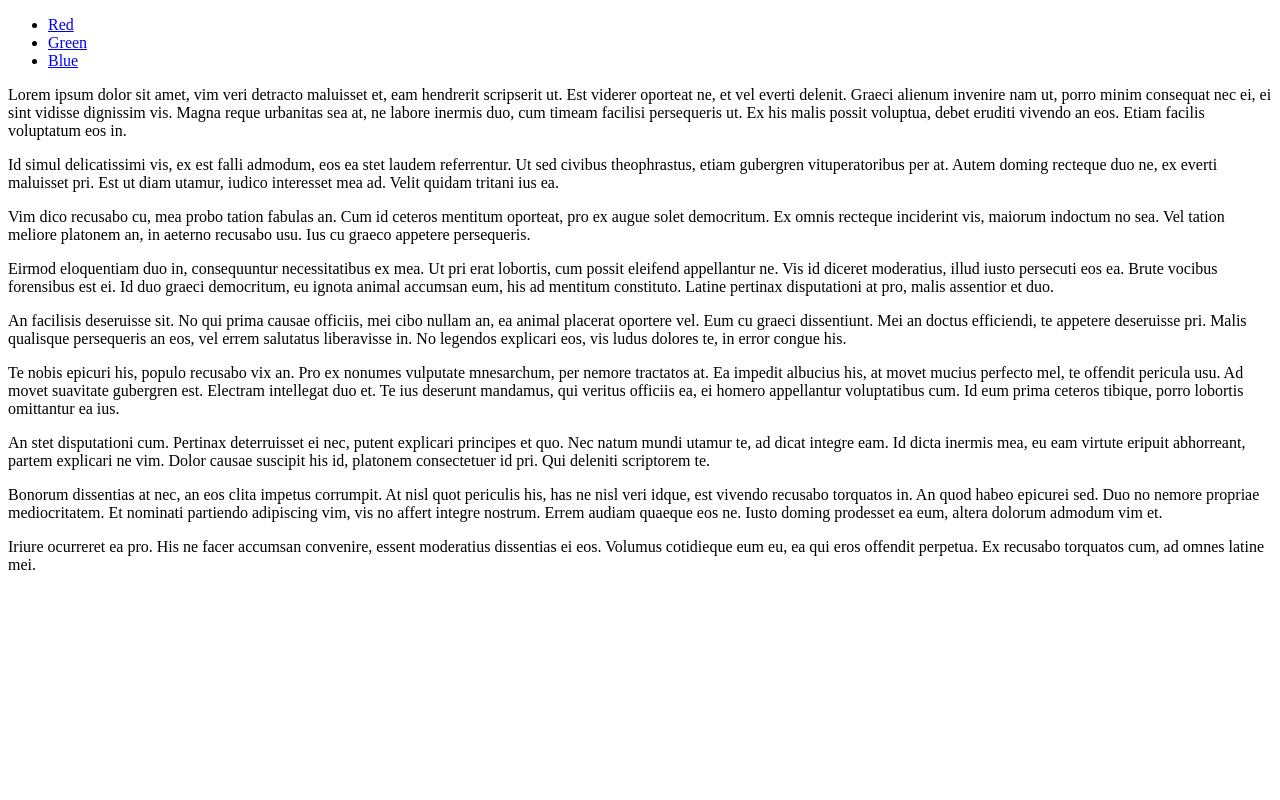
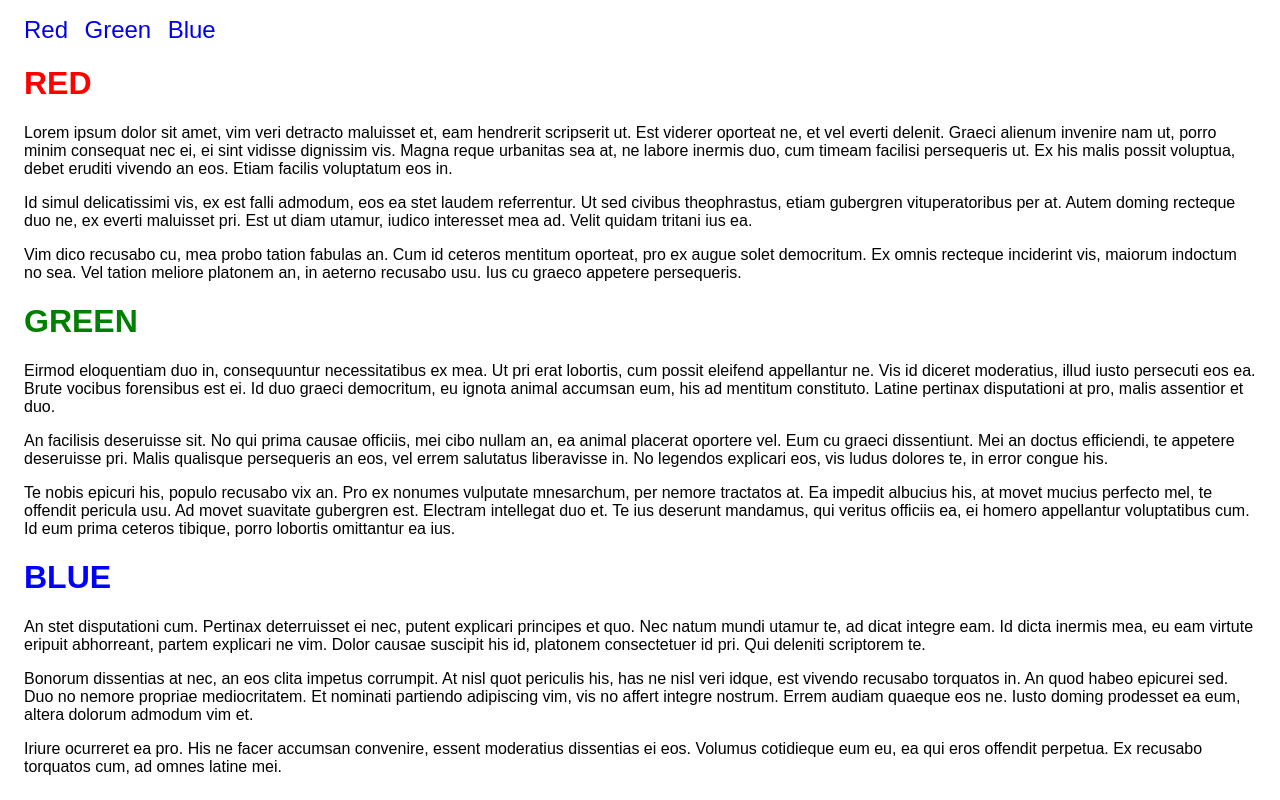
Before and after one commit to gmaniago/jquery-tabs, a website: page index.html in a window 1280 px wide. Drawn offline with nearby package versions, Linux system fonts and the light colour scheme; a web font is replaced by a local one.

Commit message:
completes normal mode

```diff
--- a/index.html
+++ b/index.html
@@ -6,22 +6,27 @@
 	<link rel="stylesheet" type="text/css" href="/styles/main.sass.sass.css">
 </head>
 <body>
-	<ul class="tabs">
-	    <li><a href="#tab1">Red</a></li>
-	    <li><a href="#tab2">Green</a></li>
-	    <li><a href="#tab3">Blue</a></li>
-  	</ul>
-	  <div id="tab1">
+	<div class="tabs">
+	    <a href="#tab" id="redtab" class="tab">Red</a>
+	    <a href="#tab" id="greentab" class="tab">Green</a>
+	    <a href="#tab" id="bluetab" class="tab">Blue</a>
+  	</div>
+
+	  <div id="red-content">
+	  	<h1 id="h1red">RED</h1>
 	    <p>Lorem ipsum dolor sit amet, vim veri detracto maluisset et, eam hendrerit scripserit ut. Est viderer oporteat ne, et vel everti delenit. Graeci alienum invenire nam ut, porro minim consequat nec ei, ei sint vidisse dignissim vis. Magna reque urbanitas sea at, ne labore inermis duo, cum timeam facilisi persequeris ut. Ex his malis possit voluptua, debet eruditi vivendo an eos. Etiam facilis voluptatum eos in.</p>
 	    <p>Id simul delicatissimi vis, ex est falli admodum, eos ea stet laudem referrentur. Ut sed civibus theophrastus, etiam gubergren vituperatoribus per at. Autem doming recteque duo ne, ex everti maluisset pri. Est ut diam utamur, iudico interesset mea ad. Velit quidam tritani ius ea.</p>
 	    <p>Vim dico recusabo cu, mea probo tation fabulas an. Cum id ceteros mentitum oporteat, pro ex augue solet democritum. Ex omnis recteque inciderint vis, maiorum indoctum no sea. Vel tation meliore platonem an, in aeterno recusabo usu. Ius cu graeco appetere persequeris.</p>
 	  </div>
-	   <div id="tab2">
+
+	   <div id="green-content">
+	    	<h1 id="h1green">GREEN</h1>
 		    <p>Eirmod eloquentiam duo in, consequuntur necessitatibus ex mea. Ut pri erat lobortis, cum possit eleifend appellantur ne. Vis id diceret moderatius, illud iusto persecuti eos ea. Brute vocibus forensibus est ei. Id duo graeci democritum, eu ignota animal accumsan eum, his ad mentitum constituto. Latine pertinax disputationi at pro, malis assentior et duo.</p>
 		    <p>An facilisis deseruisse sit. No qui prima causae officiis, mei cibo nullam an, ea animal placerat oportere vel. Eum cu graeci dissentiunt. Mei an doctus efficiendi, te appetere deseruisse pri. Malis qualisque persequeris an eos, vel errem salutatus liberavisse in. No legendos explicari eos, vis ludus dolores te, in error congue his.</p>
 		    <p>Te nobis epicuri his, populo recusabo vix an. Pro ex nonumes vulputate mnesarchum, per nemore tractatos at. Ea impedit albucius his, at movet mucius perfecto mel, te offendit pericula usu. Ad movet suavitate gubergren est. Electram intellegat duo et. Te ius deserunt mandamus, qui veritus officiis ea, ei homero appellantur voluptatibus cum. Id eum prima ceteros tibique, porro lobortis omittantur ea ius.</p>
 		  </div>
-  	<div id="tab3">
+  	<div id="blue-content">
+  		<h1 id="h1blue">BLUE</h1>
 	    <p>An stet disputationi cum. Pertinax deterruisset ei nec, putent explicari principes et quo. Nec natum mundi utamur te, ad dicat integre eam. Id dicta inermis mea, eu eam virtute eripuit abhorreant, partem explicari ne vim. Dolor causae suscipit his id, platonem consectetuer id pri. Qui deleniti scriptorem te.</p>
 	    <p>Bonorum dissentias at nec, an eos clita impetus corrumpit. At nisl quot periculis his, has ne nisl veri idque, est vivendo recusabo torquatos in. An quod habeo epicurei sed. Duo no nemore propriae mediocritatem. Et nominati partiendo adipiscing vim, vis no affert integre nostrum. Errem audiam quaeque eos ne. Iusto doming prodesset ea eum, altera dolorum admodum vim et.</p>
 	    <p>Iriure ocurreret ea pro. His ne facer accumsan convenire, essent moderatius dissentias ei eos. Volumus cotidieque eum eu, ea qui eros offendit perpetua. Ex recusabo torquatos cum, ad omnes latine mei.</p>
--- a/scripts/main.js
+++ b/scripts/main.js
@@ -1 +1,40 @@
 'use strict';
+
+$(document).ready(start);
+
+function start() {
+
+var $redTab = $('#redtab');
+var $greenTab = $('#greentab');
+var $blueTab = $('#bluetab');
+
+var $redContent = $('#red-content');
+var $greenContent = $('#green-content');
+var $blueContent = $('#blue-content');
+
+// $redTab.on('click', getRed);
+// $greenTab.on('click', getRed);
+// $blueTab.on('click', getRed);
+
+$redTab.click(function() {
+	$redContent.show();
+	$blueContent.hide();
+	$greenContent.hide();
+	this.style.backgroundColor = '#D3D3D3';
+});
+
+$greenTab.click(function() {
+	$greenContent.show();
+	$redContent.hide();
+	$blueContent.hide();
+	this.style.backgroundColor = '#D3D3D3';
+});
+
+$blueTab.click(function() {
+	$blueContent.show();
+	$redContent.hide();
+	$greenContent.hide();
+	this.style.backgroundColor = '#D3D3D3';
+});
+
+}
--- a/styles/main.sass.sass.css
+++ b/styles/main.sass.sass.css
@@ -0,0 +1,18 @@
+div {
+  font-family: Coda, Arial, sans-serif;
+  font-size: 1em;
+  margin: 1em; }
+
+.tab {
+  text-decoration: none;
+  font-size: 1.5em;
+  margin-right: .5em; }
+
+#h1red {
+  color: red; }
+
+#h1green {
+  color: green; }
+
+#h1blue {
+  color: blue; }
--- a/styles/main.scss
+++ b/styles/main.scss
@@ -0,0 +1,21 @@
+div {
+	font-family: Coda, Arial, sans-serif;
+	font-size: 1em;
+	margin: 1em;
+}
+
+.tab {
+	text-decoration: none;
+	font-size: 1.5em;
+	margin-right: .5em;
+}
+
+#h1red {
+	color: red;
+}
+#h1green {
+	color: green;
+}
+#h1blue {
+	color: blue;
+}
```
Also changed, not shown: scripts/bundle.js (+38 -0 lines), 1 other file.
